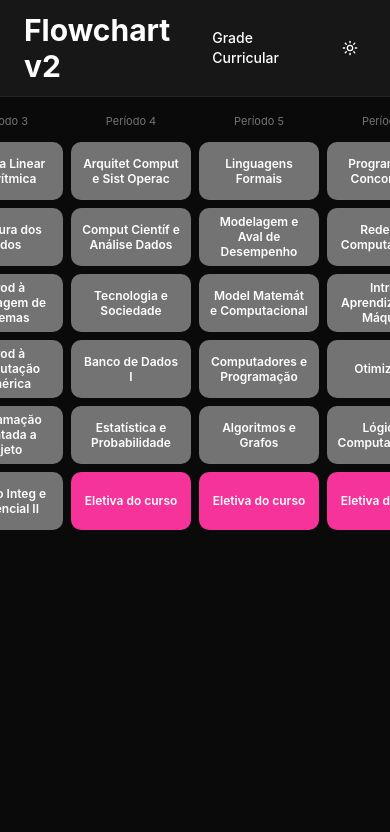
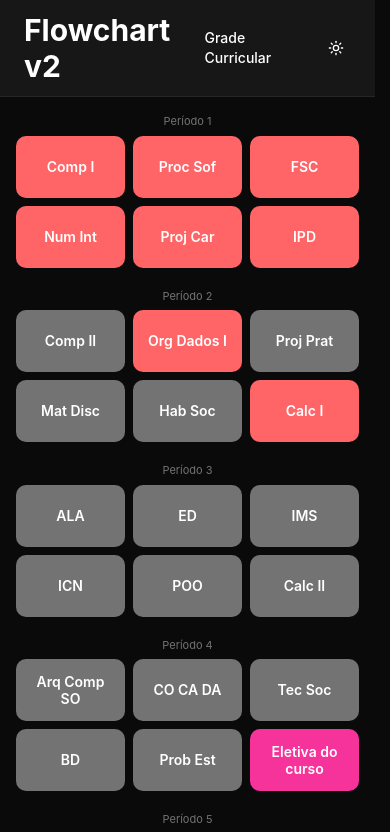
Before and after one commit to borges-1802/flowchart, a React (Vite) app: page / in a window 390 px wide. Shown: the top 832 px of the page. Built offline with nearby package versions, Linux system fonts and the light colour scheme.

Commit message:
feat: adicionando responsividade

```diff
--- a/src/components/SelectElectiveModal/SelectElectiveModal.tsx
+++ b/src/components/SelectElectiveModal/SelectElectiveModal.tsx
@@ -18,7 +18,7 @@ const humanities = humanitiesData as HumanitiesOption[];
 interface SelectElectiveModalProps {
   slot: ElectiveSlot;
   theme: 'dark' | 'light';
-  onSelect: (option: { id: string; name: string }) => void;
+  onSelect: (option: { id: string; name: string; shortName: string }) => void;
   onClose: () => void;
 }
 
@@ -61,7 +61,7 @@ export function SelectElectiveModal({ slot, theme, onSelect, onClose }: SelectEl
           <button
             type="button"
             disabled={!freeText.trim()}
-            onClick={() => onSelect({ id: slot.id, name: freeText.trim() })}
+            onClick={() => onSelect({ id: slot.id, name: freeText.trim(), shortName: freeText.trim() })}
             className="w-full rounded-lg bg-amber-500 px-3 py-2 text-sm font-semibold text-white disabled:opacity-40"
           >
             Confirmar
@@ -92,7 +92,7 @@ export function SelectElectiveModal({ slot, theme, onSelect, onClose }: SelectEl
           <li key={option.id}>
             <button
               type="button"
-              onClick={() => onSelect({ id: option.id, name: option.name })}
+              onClick={() => onSelect({ id: option.id, name: option.name, shortName: option.shortName })}
               className={`w-full rounded-lg px-2 py-2 text-left text-sm ${listItemHoverClass}`}
             >
               {option.id} | {option.name}
--- a/src/components/SemesterColumn/SemesterColumn.tsx
+++ b/src/components/SemesterColumn/SemesterColumn.tsx
@@ -6,6 +6,7 @@ import { SlotBox } from '../Slotbox/Slotbox';
 interface SelectedElective {
   id: string;
   name: string;
+  shortName: string;
 }
 
 interface SemesterColumnProps {
@@ -32,8 +33,9 @@ export function SemesterColumn({
   onSlotOpenPicker,
 }: SemesterColumnProps) {
   return (
-    <div className="flex min-w-[120px] flex-1 flex-col gap-2">
-      <p className="mb-1 text-center text-[11px] text-neutral-500">Período {period}</p>
+    <div className="w-full sm:w-[148px] sm:shrink-0">
+      <p className="mb-1.5 text-center text-[11px] text-neutral-500">Período {period}</p>
+      <div className="grid grid-cols-3 gap-2 sm:flex sm:flex-col">
         {subjects.map((subject) => (
           <SubjectBox
             key={subject.id}
@@ -58,5 +60,6 @@ export function SemesterColumn({
           );
         })}
       </div>
+    </div>
   );
 }
--- a/src/components/Slotbox/Slotbox.tsx
+++ b/src/components/Slotbox/Slotbox.tsx
@@ -5,6 +5,7 @@ import type { SubjectStatus } from '../../types/subject.types';
 interface SelectedElective {
   id: string;
   name: string;
+  shortName: string;
 }
 
 interface SlotBoxProps {
@@ -90,7 +91,7 @@ export function SlotBox({ slot, selected, status, isSelected, onClick, onOpenPic
       onTouchStart={startHold}
       onTouchEnd={cancelHold}
       onClick={handleClick}
-      className={`relative flex h-[58px] w-full items-center justify-center overflow-hidden rounded-[10px] px-2.5 text-center text-xs font-semibold leading-tight text-white transition-transform duration-200 active:scale-95 ${baseColorClass} ${isSelected ? 'ring-2 ring-blue-400' : ''}`}
+      className={`relative flex h-[62px] w-full items-center justify-center overflow-hidden rounded-[10px] px-3 text-center text-sm font-semibold leading-tight text-white transition-transform duration-200 active:scale-95 ${baseColorClass} ${isSelected ? 'ring-2 ring-blue-400' : ''}`}
     >
       <span
         aria-hidden="true"
@@ -98,7 +99,16 @@ export function SlotBox({ slot, selected, status, isSelected, onClick, onOpenPic
           isHolding ? 'w-full duration-1000' : 'w-0 duration-150'
         }`}
       />
-      <span className="relative z-10">{selected ? selected.name : kindLabels[slot.kind]}</span>
+      <span className="relative z-10">
+        {selected ? (
+          <>
+            <span className="hidden sm:inline">{selected.name}</span>
+            <span className="inline sm:hidden">{selected.shortName}</span>
+          </>
+        ) : (
+          kindLabels[slot.kind]
+        )}
+      </span>
     </button>
   );
 }
--- a/src/components/SubjectBox/SubjectBox.tsx
+++ b/src/components/SubjectBox/SubjectBox.tsx
@@ -23,9 +23,10 @@ export function SubjectBox({ subject, status, isSelected, onClick }: SubjectBoxP
         event.stopPropagation();
         onClick(subject.id);
       }}
-      className={`flex h-[58px] w-full items-center justify-center rounded-[10px] px-2.5 text-center text-xs font-semibold leading-tight text-white transition-transform duration-200 active:scale-95 ${statusColorClasses[status]} ${isSelected ? 'ring-2 ring-blue-400' : ''}`}
+      className={`flex h-[62px] w-full items-center justify-center rounded-[10px] px-3 text-center text-sm font-semibold leading-tight text-white transition-transform duration-200 active:scale-95 ${statusColorClasses[status]} ${isSelected ? 'ring-2 ring-blue-400' : ''}`}
     >
-      {subject.name}
+      <span className="hidden sm:inline">{subject.name}</span>
+      <span className="inline sm:hidden">{subject.shortName}</span>
     </button>
   );
 }
--- a/src/data/subjects.json
+++ b/src/data/subjects.json
@@ -104,7 +104,7 @@
   },
   {
     "id": "ICP136",
-    "name": "Introd Pensamento Dedutivo",
+    "name": "Introdução ao Pensamento Dedutivo",
     "shortName": "IPD",
     "period": 1,
     "preRequisites": [],
@@ -213,7 +213,7 @@
   },
   {
     "id": "ICP145",
-    "name": "Habilidades Sociais p Trabalho",
+    "name": "Habilidades Sociais para o Trabalho",
     "shortName": "Hab Soc",
     "period": 2,
     "preRequisites": [
@@ -283,7 +283,7 @@
   },
   {
     "id": "ICP116",
-    "name": "Estrutura dos Dados",
+    "name": "Estrutura de Dados",
     "shortName": "ED",
     "period": 3,
     "preRequisites": [
--- /dev/null
+++ b/src/hooks/usePersistedState.tsx
@@ -0,0 +1,22 @@
+import { useEffect, useState } from 'react';
+
+export function usePersistedState<T>(key: string, defaultValue: T) {
+  const [state, setState] = useState<T>(() => {
+    try {
+      const stored = localStorage.getItem(key);
+      return stored ? (JSON.parse(stored) as T) : defaultValue;
+    } catch {
+      return defaultValue;
+    }
+  });
+
+  useEffect(() => {
+    try {
+      localStorage.setItem(key, JSON.stringify(state));
+    } catch {
+      // localStorage indisponível (modo privado, quota cheia, etc.) - segue sem salvar
+    }
+  }, [key, state]);
+
+  return [state, setState] as const;
+}
--- a/src/index.css
+++ b/src/index.css
@@ -1 +1,6 @@
 @import "tailwindcss";
+
+html {
+  overflow-y: scroll;
+  scrollbar-gutter: stable;
+}
--- a/src/pages/Home.tsx
+++ b/src/pages/Home.tsx
@@ -1,4 +1,5 @@
 import { useEffect, useState } from 'react';
+import { usePersistedState } from '../hooks/usePersistedState';
 import { Header } from '../components/Header/Header';
 import { SemesterColumn } from '../components/SemesterColumn/SemesterColumn';
 import { SelectElectiveModal } from '../components/SelectElectiveModal/SelectElectiveModal';
@@ -35,13 +36,17 @@ const periods = [
 interface SelectedElective {
   id: string;
   name: string;
+  shortName: string;
 }
 
 export function Home() {
-  const [theme, setTheme] = useState<'dark' | 'light'>('dark');
-  const [completedIds, setCompletedIds] = useState<string[]>([]);
+  const [theme, setTheme] = usePersistedState<'dark' | 'light'>('flowchart:theme', 'dark');
+  const [completedIds, setCompletedIds] = usePersistedState<string[]>('flowchart:completedIds', []);
   const [selectedId, setSelectedId] = useState<string | null>(null);
-  const [selectedElectives, setSelectedElectives] = useState<Record<string, SelectedElective>>({});
+  const [selectedElectives, setSelectedElectives] = usePersistedState<Record<string, SelectedElective>>(
+    'flowchart:selectedElectives',
+    {},
+  );
   const [openSlotId, setOpenSlotId] = useState<string | null>(null);
 
   function handleToggleTheme() {
@@ -81,7 +86,7 @@ export function Home() {
     handleEntityClick(selected.id, preRequisites);
   }
 
-  function handleSelectElective(option: { id: string; name: string }) {
+  function handleSelectElective(option: { id: string; name: string; shortName: string }) {
     if (!openSlotId) return;
     setSelectedElectives((current) => ({ ...current, [openSlotId]: option }));
     setOpenSlotId(null);
@@ -109,7 +114,7 @@ export function Home() {
     >
       <Header theme={theme} onToggleTheme={handleToggleTheme} />
 
-      <div className="flex justify-center gap-2 overflow-x-auto p-4">
+      <div className="flex flex-col gap-5 p-4 sm:flex-row sm:justify-center sm:gap-2 sm:overflow-x-auto">
         {periods.map((period) => (
           <SemesterColumn
             key={period}
```
Lines whose indentation alone changed are shown as unchanged.
